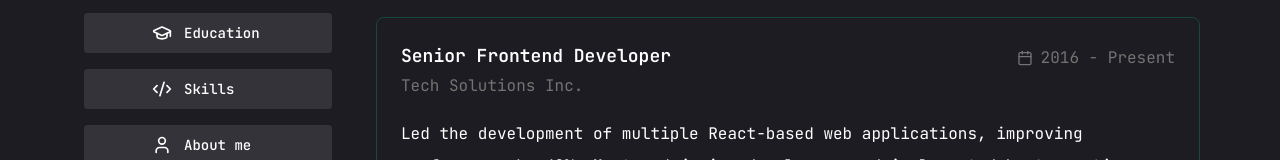
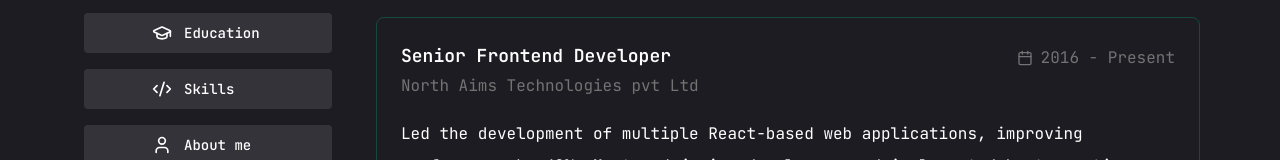
Before and after one commit to HussainShah-786/My-Portfolio-Nextjs-, a Next.js app: page /resume in a window 1280 px wide. Shown: the part 166-326 px from the top of the page. Built offline with nearby package versions, Linux system fonts and the light colour scheme.

Commit message:
change the company name

```diff
--- a/app/resume/page.tsx
+++ b/app/resume/page.tsx
@@ -19,7 +19,7 @@ const tabContent = {
     items: [
       {
         role: "Senior Frontend Developer",
-        company: "Tech Solutions Inc.",
+        company: "North Aims Technologies pvt Ltd",
         period: "2016 - Present",
         description:
           "Led the development of multiple React-based web applications, improving performance by 40%. Mentored junior developers and implemented best practices for code quality.",
```
